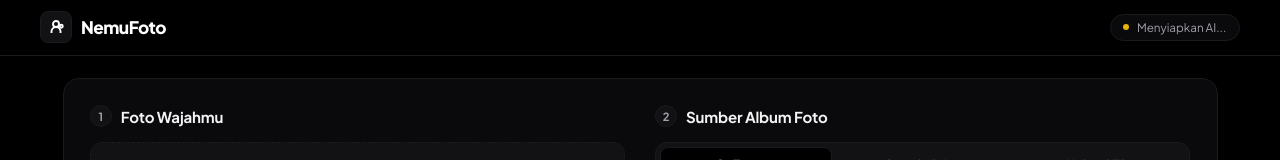
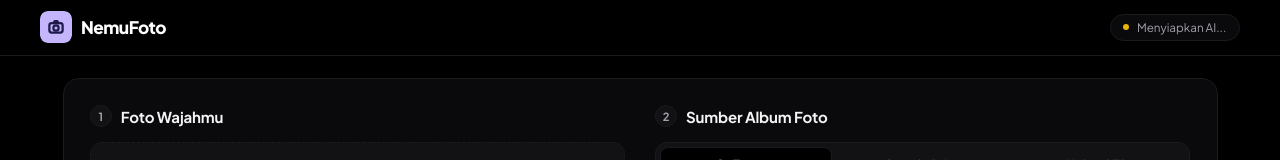
Before and after one commit to abiyuababil/NemuFoto, a website built with Vite: page index.html in a window 1280 px wide. Shown: the top 160 px of the page. Built offline with nearby package versions, Linux system fonts and the light colour scheme; no server answers.

Commit message:
style: implement squircle monoline brand logo and favicon

```diff
--- a/index.html
+++ b/index.html
@@ -17,9 +17,12 @@
   <header class="header">
     <div class="header-inner">
       <a href="/" class="logo">
-        <div class="logo-box">
-          <svg width="18" height="18" viewBox="0 0 24 24" fill="none" stroke="currentColor" stroke-width="2.5"><circle cx="12" cy="8" r="4"/><path d="M6 20v-2a6 6 0 0 1 12 0v2"/><circle cx="19" cy="11" r="2"/></svg>
-        </div>
+        <svg width="32" height="32" viewBox="0 0 512 512" fill="none" style="border-radius:24%;flex-shrink:0;">
+          <rect width="512" height="512" rx="124" fill="#c4b5fd" />
+          <rect x="150" y="195" width="212" height="150" rx="36" fill="none" stroke="#1e1b4b" stroke-width="36" stroke-linejoin="round" />
+          <circle cx="256" cy="270" r="42" fill="none" stroke="#1e1b4b" stroke-width="36" />
+          <path d="M 215 195 L 235 160 L 277 160 L 297 195" fill="none" stroke="#1e1b4b" stroke-width="36" stroke-linejoin="round" stroke-linecap="round" />
+        </svg>
         <span class="logo-text">NemuFoto</span>
       </a>
 
```
Also changed, not shown: public/favicon.svg.
